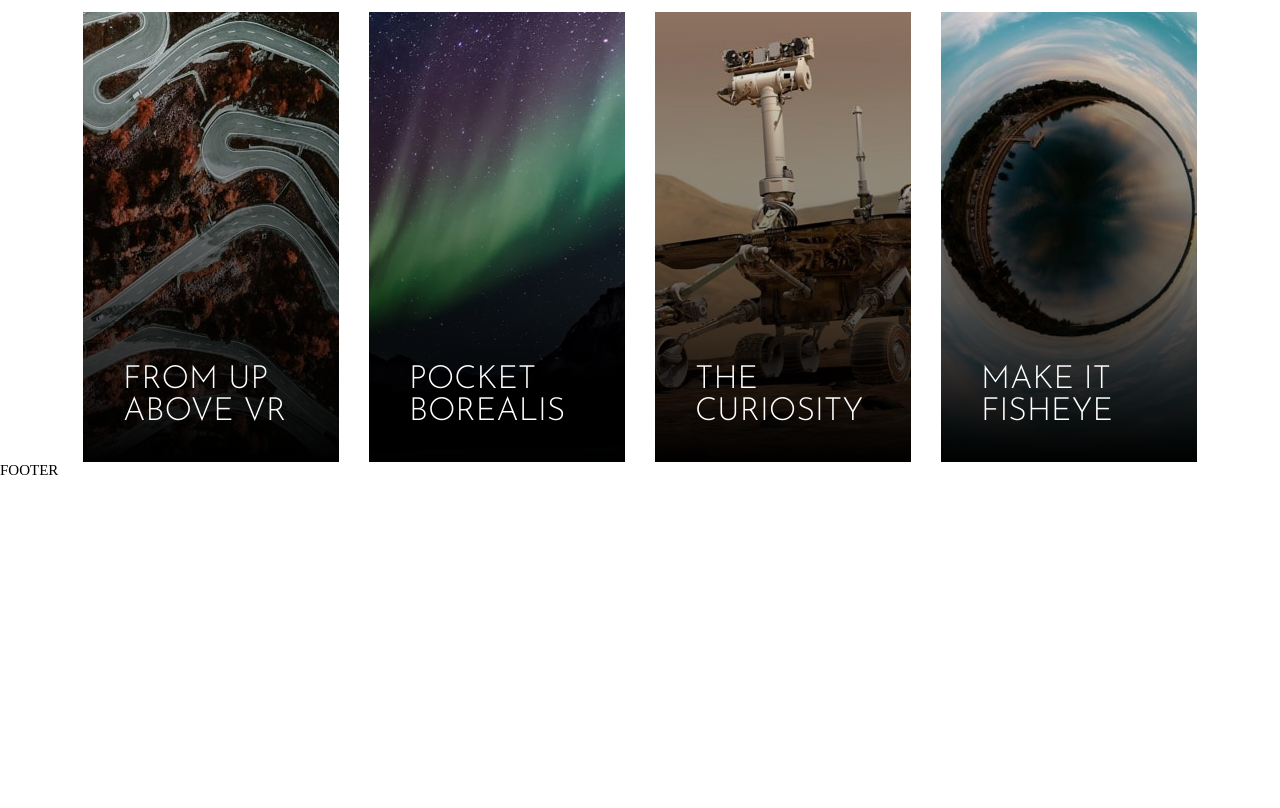
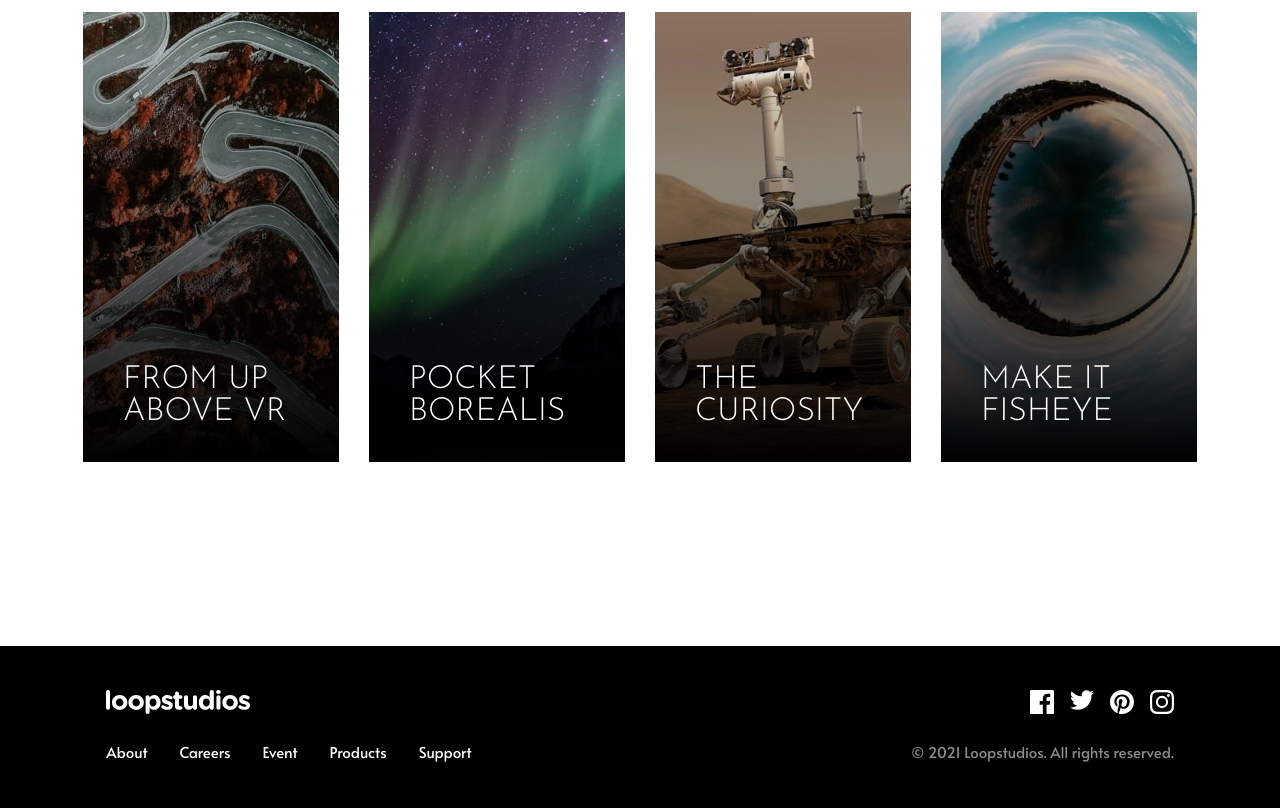
Before and after one commit to MinhKhangTran/w52s_11_11ty_loopstudios, an Eleventy site: page src/index.html in a window 1280 px wide. Shown: the part 2210-3018 px from the top of the page. Before the commit the page ends 2689 px from the top, so only its background shows below. Built offline with nearby package versions, Linux system fonts and the light colour scheme; Eleventy itself is replaced by a stand-in of ours; files that its build step writes are made by us from their sources.

Commit message:
:sparkles: footer and fix other stuffs

```diff
--- /dev/null
+++ b/src/_data/footer.json
@@ -0,0 +1,49 @@
+{
+  "logo": "/images/logo_footer.svg",
+  "logo_alt": "home",
+  "socials": [
+    {
+      "id": 1,
+      "url": "https://facebook.com",
+      "text": "facebook"
+    },
+    {
+      "id": 2,
+      "url": "https://twitter.com",
+      "text": "twitter"
+    },
+    {
+      "id": 3,
+      "url": "https://pinterest.com",
+      "text": "pinterest"
+    },
+    {
+      "id": 4,
+      "url": "https://instagram.com",
+      "text": "instagram"
+    }
+  ],
+  "navs": [
+    {
+      "id": 1,
+      "title": "About"
+    },
+    {
+      "id": 2,
+      "title": "Careers"
+    },
+    {
+      "id": 3,
+      "title": "Event"
+    },
+    {
+      "id": 4,
+      "title": "Products"
+    },
+    {
+      "id": 5,
+      "title": "Support"
+    }
+  ],
+  "copyright": "© 2021 Loopstudios. All rights reserved."
+}
--- a/src/_includes/footer.html
+++ b/src/_includes/footer.html
@@ -1 +1,26 @@
-<footer>FOOTER</footer>
+<footer class="bg-black">
+  <div class="footer__wrapper container">
+    <div class="footer__heading--logo">
+      <a href="/">
+        <img
+          src="{{footer.logo}}"
+          alt="{{footer.logo_alt}}"
+          class="footer__logo"
+        />
+      </a>
+    </div>
+    <ul class="footer__socials">
+      {% for social in footer.socials %}
+      <li>{% ext social.text, social.url %}</li>
+      {% endfor %}
+    </ul>
+    <ul class="footer__nav">
+      {% for nav in footer.navs %}
+      <li>
+        <a href="#" class="nav__bar--link nav__footer">{{nav.title}}</a>
+      </li>
+      {% endfor %}
+    </ul>
+    <p class="body text-dark-gray footer__copy">{{footer.copyright}}</p>
+  </div>
+</footer>
--- a/src/css/style.css
+++ b/src/css/style.css
@@ -205,6 +205,12 @@ ul {
   line-height: 97%;
   text-transform: uppercase;
 }
+.nav__footer {
+  font-size: var(--body);
+  font-family: var(--ff-body);
+  font-weight: 400;
+  line-height: 21px;
+}
 @media (min-width: 420px) {
   .nav {
     font-size: var(--body);
@@ -399,6 +405,7 @@ header.opened {
   .about__text {
     position: absolute;
     width: 50%;
+    text-align: left;
     padding-left: 6rem;
     padding-top: 6rem;
 
@@ -514,3 +521,92 @@ header.opened {
 /* ----------------------------- */
 /* Footer                         */
 /* ----------------------------- */
+footer {
+  margin-top: 6rem;
+  padding-block: 3.5rem;
+  padding-inline: 1.75rem;
+}
+.footer__wrapper {
+  display: grid;
+  grid-template-areas:
+    "logo"
+    "nav"
+    "social"
+    "copy";
+}
+.footer__heading--logo {
+  grid-area: logo;
+  display: flex;
+  justify-content: center;
+}
+.footer__socials {
+  grid-area: social;
+  display: flex;
+  gap: 1rem;
+  justify-content: center;
+}
+.footer__social {
+  position: relative;
+}
+.footer__social::after {
+  content: "";
+  position: absolute;
+  bottom: -35px;
+  width: 0px;
+  height: 1px;
+  background-color: var(--white);
+  left: 0%;
+  transition: all 0.15s ease-in;
+}
+.footer__social:hover::after {
+  width: 24px;
+}
+.footer__nav {
+  grid-area: nav;
+  display: flex;
+  flex-direction: column;
+  gap: 1.25rem;
+  align-items: center;
+  padding-block: 1.5rem 2.5rem;
+}
+.footer__copy {
+  grid-area: copy;
+  text-align: center;
+  padding-top: 1.125rem;
+}
+@media (min-width: 420px) {
+  footer {
+    margin-top: 11.5rem;
+    padding-block: 2.75rem;
+  }
+  .footer__wrapper {
+    display: grid;
+    grid-template-areas:
+      "logo social"
+      "nav copy";
+  }
+  .footer__heading--logo {
+    display: inline;
+  }
+  .footer__socials {
+    display: flex;
+    gap: 1rem;
+    justify-content: flex-end;
+  }
+  .footer__nav {
+    display: flex;
+    flex-direction: row;
+    gap: 2rem;
+    align-items: center;
+    padding-top: 1.625rem;
+    padding-bottom: 0;
+  }
+  .footer__copy {
+    text-align: right;
+    padding-top: 1.625rem;
+  }
+}
+ul {
+  padding: 0;
+  margin: 0;
+}
```
Also changed, not shown: .eleventy.js, README.md, src/images/logo_footer.svg (added).
